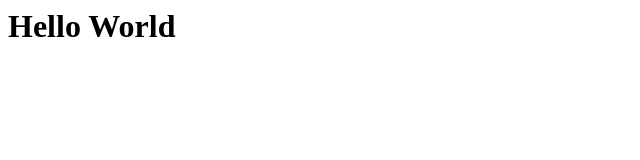
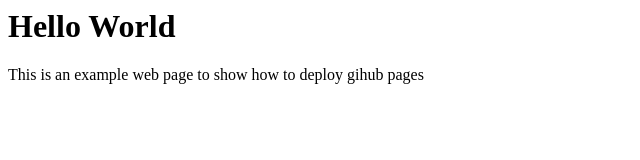
Before and after one commit to bogomilo/example_2, a plain HTML site: page index.html in a window 1280 px wide. Shown: the whole page, without its empty margins (0-640 px from the left). Drawn offline with Linux system fonts and the light colour scheme.

Commit message:
Update index.html

```diff
--- a/index.html
+++ b/index.html
@@ -1 +1,5 @@
 <h1> Hello World </h1>
+
+<p>
+   This is an example web page to show how to deploy gihub pages
+</p>
```
